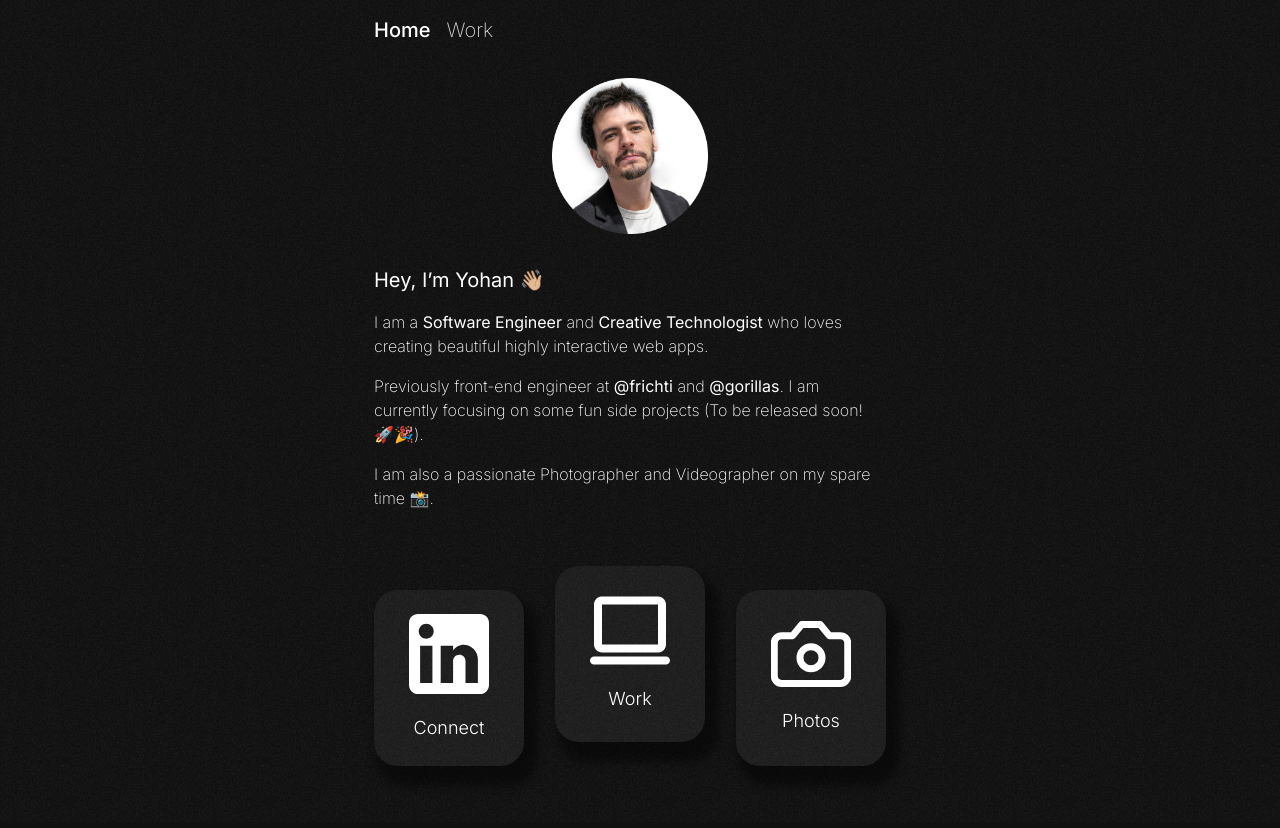
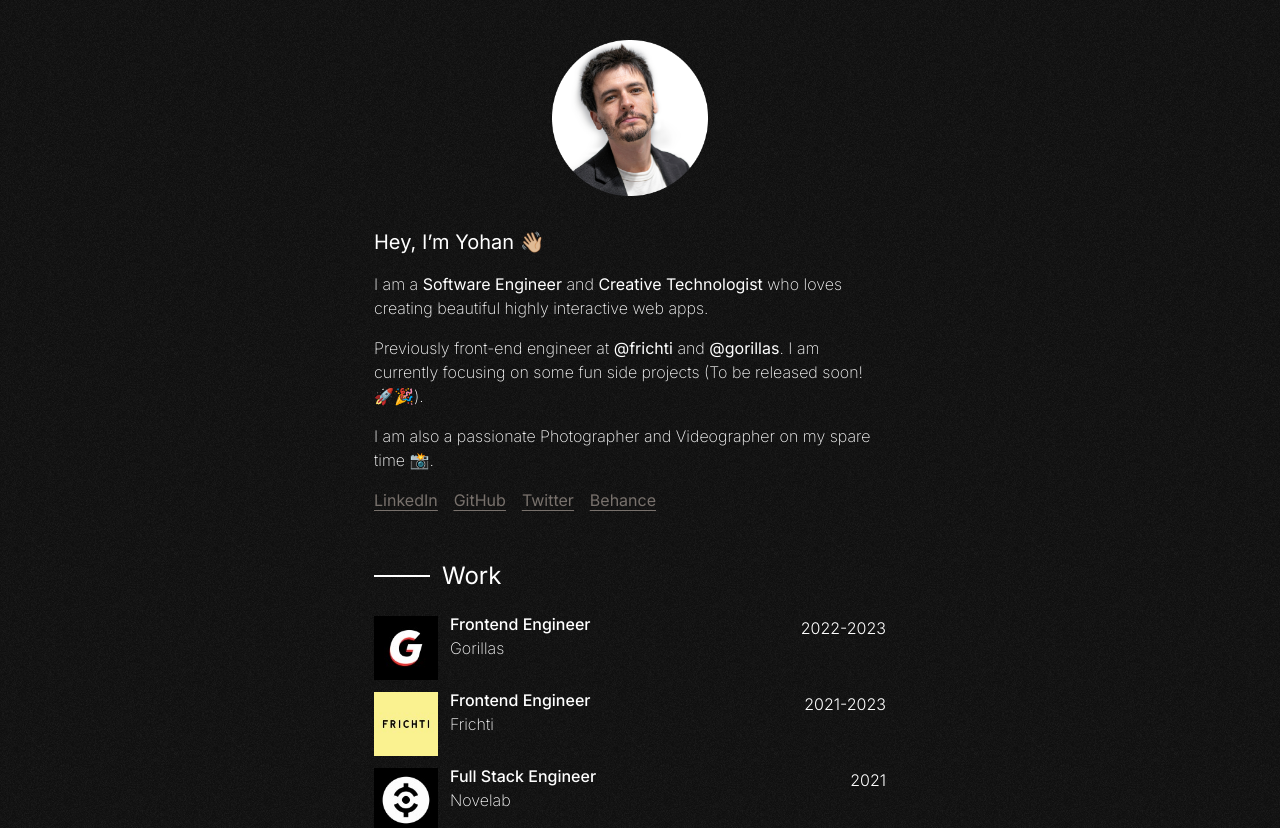
Before and after one commit to yohanlb/personal-website, a Next.js app: page / in a window 1280 px wide. Shown: the top 828 px of the page. Built offline with nearby package versions, Linux system fonts and the light colour scheme.

Commit message:
feat: combine home and work page

```diff
--- /dev/null
+++ b/src/app/#page(previousHomePage).tsx
@@ -0,0 +1,16 @@
+import CardLinksSection from '@components/homePage/CardLinksSection';
+import IntroSection from '@components/homePage/IntroSection';
+import NewPageIcon from '@components/ui/NewPageIcon';
+import Image from 'next/image';
+import Link from 'next/link';
+
+export default function Home() {
+  return (
+    <main className='pt-4'>
+      <div className='flex flex-col gap-14'>
+        <IntroSection />
+        <CardLinksSection />
+      </div>
+    </main>
+  );
+}
--- a/src/app/layout.tsx
+++ b/src/app/layout.tsx
@@ -1,6 +1,5 @@
 import type { Metadata } from 'next';
 import { Inter } from 'next/font/google';
-import NavBar from '@components/common/NavBar';
 import { CSPostHogProvider } from '@lib/providers';
 import './globals.css';
 
@@ -27,7 +26,7 @@ export default function RootLayout({
           }
         >
           <div className='mx-auto max-w-lg'>
-            <NavBar />
+            {/* <NavBar /> */}
             {children}
           </div>
         </body>
--- a/src/app/page.tsx
+++ b/src/app/page.tsx
@@ -1,15 +1,14 @@
-import CardLinksSection from '@components/homePage/CardLinksSection';
 import IntroSection from '@components/homePage/IntroSection';
-import NewPageIcon from '@components/ui/NewPageIcon';
-import Image from 'next/image';
-import Link from 'next/link';
+import ProjectsSection from '@components/workPage/ProjectsSection';
+import WorkSection from '@components/workPage/WorkSection';
 
-export default function Home() {
+export default function Work() {
   return (
-    <main className='pt-4'>
-      <div className='flex flex-col gap-14'>
+    <main className='pt-10'>
+      <div className='flex flex-col gap-12'>
         <IntroSection />
-        <CardLinksSection />
+        <WorkSection />
+        <ProjectsSection />
       </div>
     </main>
   );
--- a/src/app/work/page.tsx
+++ /dev/null
@@ -1,18 +0,0 @@
-import NewPageIcon from '@components/ui/NewPageIcon';
-import ProfileSection from '@components/workPage/ProfileSection';
-import ProjectsSection from '@components/workPage/ProjectsSection';
-import WorkSection from '@components/workPage/WorkSection';
-import Image from 'next/image';
-import Link from 'next/link';
-
-export default function Work() {
-  return (
-    <main className='pt-4'>
-      <div className='flex flex-col gap-8'>
-        <ProfileSection />
-        <WorkSection />
-        <ProjectsSection />
-      </div>
-    </main>
-  );
-}
--- a/src/components/homePage/IntroSection.tsx
+++ b/src/components/homePage/IntroSection.tsx
@@ -32,6 +32,9 @@ const IntroSection = () => {
           📸.
         </p>
       </div>
+      <div className='mt-4'>
+        <SocialLinks />
+      </div>
     </section>
   );
 };
```
